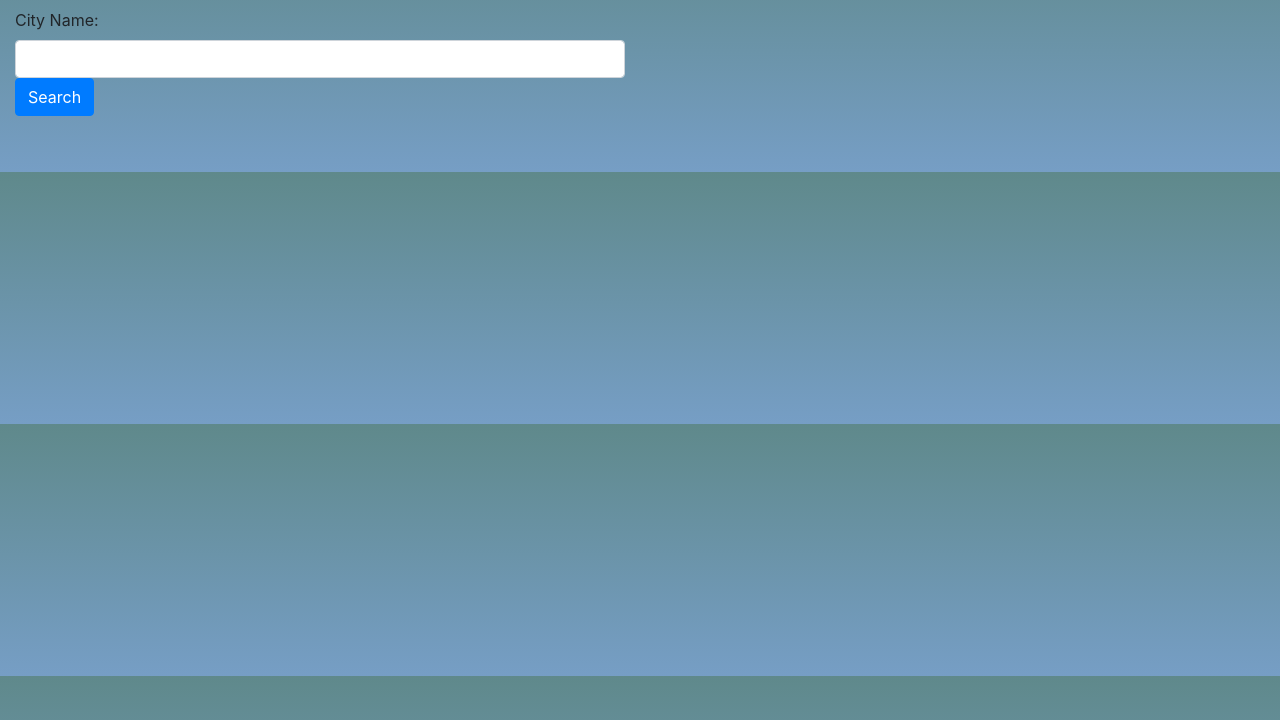
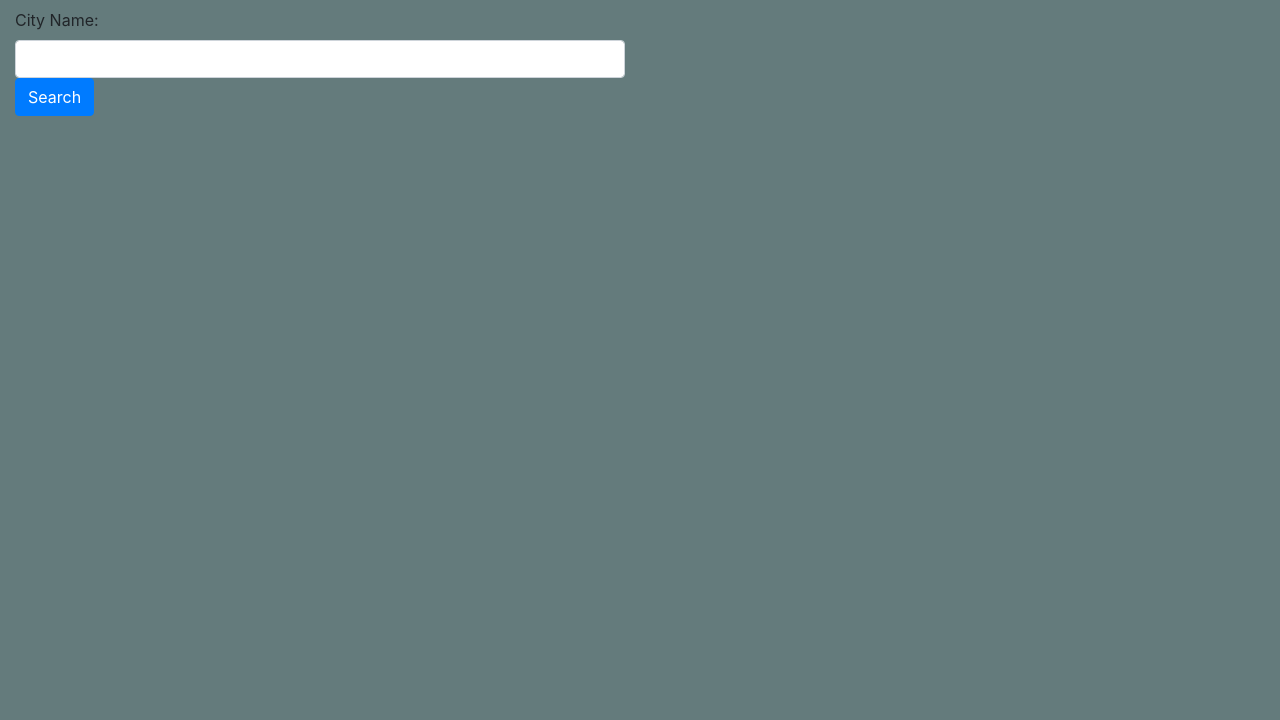
Before and after one commit to kelenyathi/Console-Finances, a plain HTML site: page index.html in a window 1280 px wide. Shown: the part 80-800 px from the top of the page. Drawn offline with nearby package versions, Linux system fonts and the light colour scheme.

```diff
--- a/assets/style.css
+++ b/assets/style.css
@@ -3,10 +3,9 @@
   right: 4;
 }
 
-
 /* Background */
 body {
-  background-image: linear-gradient(to bottom, #5f898b, #769ec5);
+  background-image: linear-gradient(to bottom, #647b7c, #647b7c);
 }
 
 #daycontainer {
```
Also changed, not shown: assets/script.js (+0 -38 lines).
